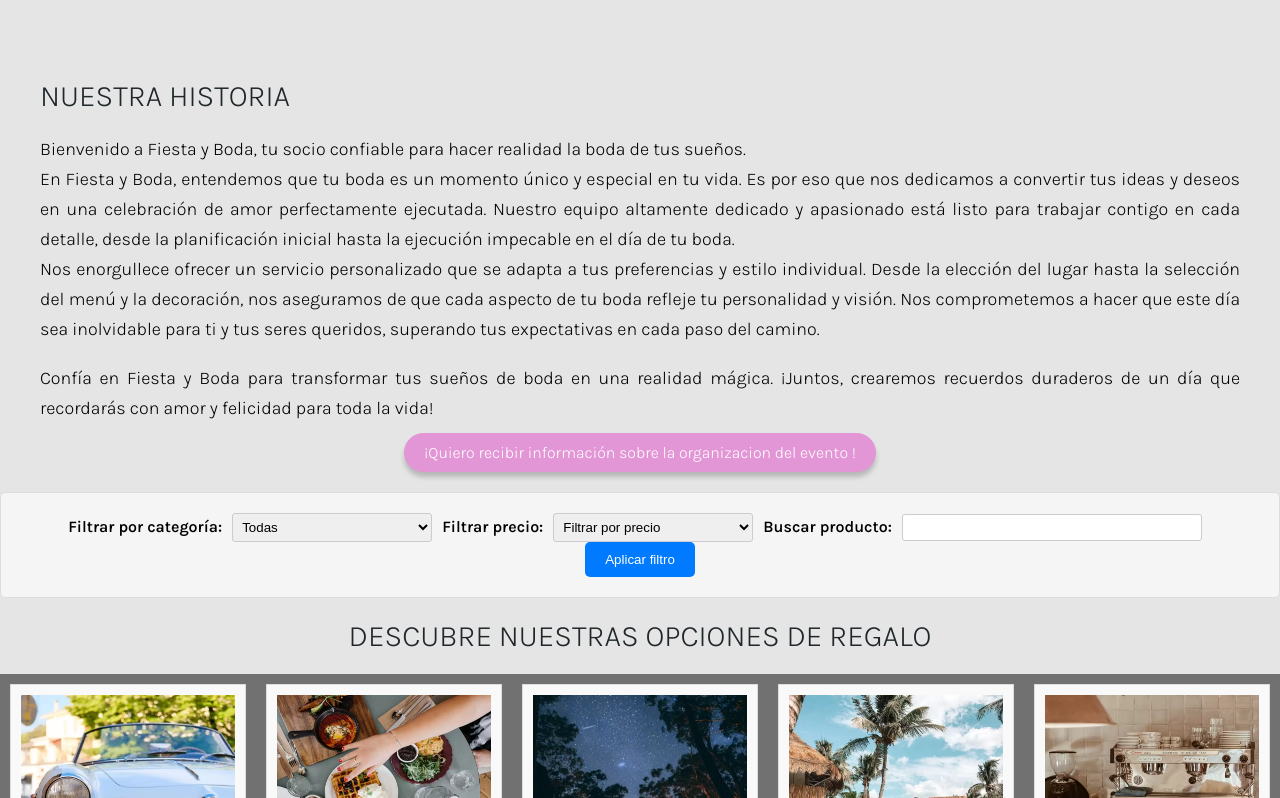
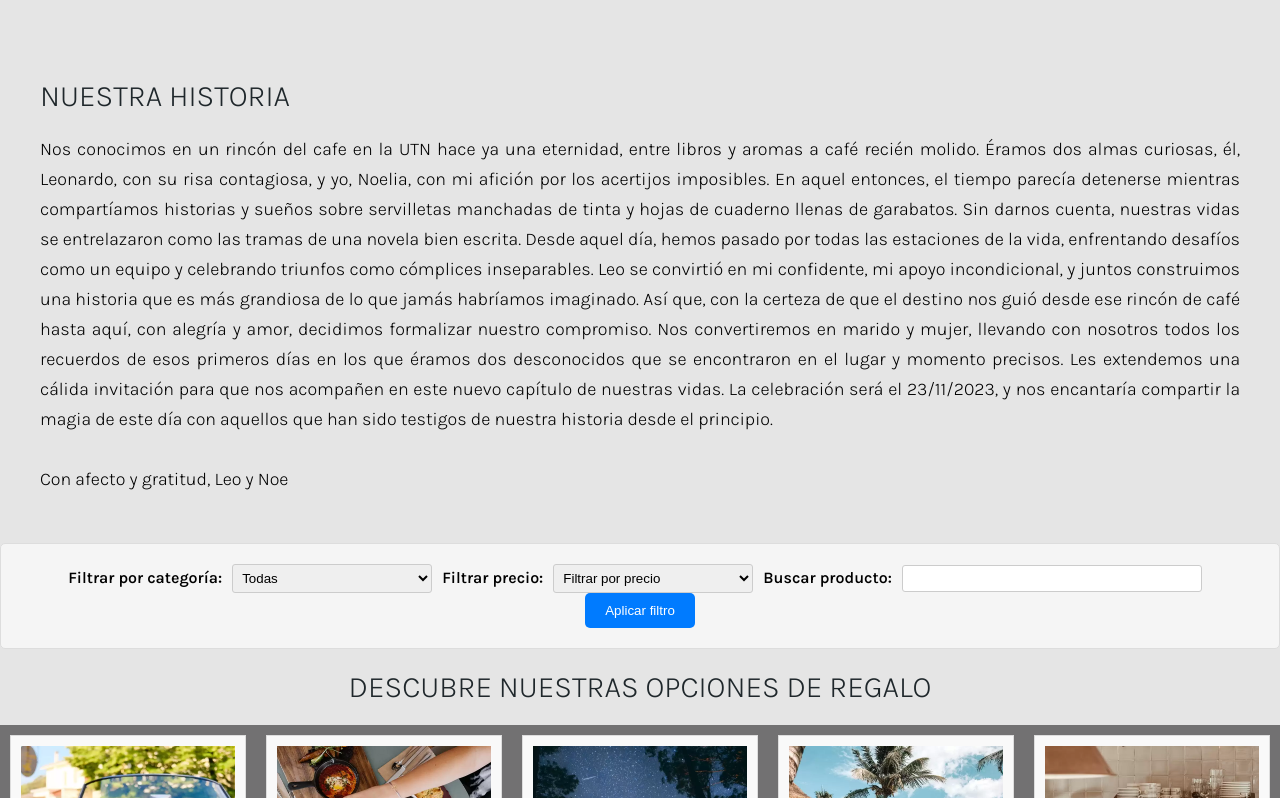
Before and after one commit to facundoAlvarez1/tpFinalAngular, an Angular app: page / in a window 1280 px wide. Shown: the part 802-1600 px from the top of the page. Built offline with nearby package versions, Linux system fonts and the light colour scheme.

Commit message:
Correcciones varias

```diff
--- a/src/app/app.component.html
+++ b/src/app/app.component.html
@@ -32,34 +32,48 @@
 
 
         <div id="sobre-mi" class="section">
-            <!-- Contenido de la sección "Sobre mi & FAQ's" -->
             <section class="secciones-principales" id="sobre-mi">
                 <h2 class="subtitulos">Nuestra Historia</h2>
                 <div id="contenedor-sobre-mi">
                     <div id="parrafos-sobre-mi">
-                        <p>Bienvenido a Fiesta y Boda, tu socio confiable para hacer realidad la boda de tus sueños.</p>
-                        <p>En Fiesta y Boda, entendemos que tu boda es un momento único y especial en tu vida. Es por
-                            eso que nos dedicamos a convertir tus ideas y deseos en una celebración de amor
-                            perfectamente ejecutada. Nuestro equipo altamente dedicado y apasionado está listo para
-                            trabajar contigo en cada detalle, desde la planificación inicial hasta la ejecución
-                            impecable en el día de tu boda.</p>
-                        <p>Nos enorgullece ofrecer un servicio personalizado que se adapta a tus preferencias y estilo
-                            individual. Desde la elección del lugar hasta la selección del menú y la decoración, nos
-                            aseguramos de que cada aspecto de tu boda refleje tu personalidad y visión. Nos
-                            comprometemos a hacer que este día sea inolvidable para ti y tus seres queridos, superando
-                            tus expectativas en cada paso del camino.</p>
+                        <p>Nos conocimos en un rincón del cafe en la UTN hace ya una eternidad, entre libros y aromas
+                            a café recién molido. Éramos dos almas curiosas, él, Leonardo, con su risa contagiosa, y yo,
+                            Noelia, con mi afición por los acertijos imposibles.
+
+                            En aquel entonces, el tiempo parecía detenerse mientras compartíamos historias y sueños
+                            sobre servilletas manchadas de tinta y hojas de cuaderno llenas de garabatos. Sin darnos
+                            cuenta, nuestras vidas se entrelazaron como las tramas de una novela bien escrita.
+
+                            Desde aquel día, hemos pasado por todas las estaciones de la vida, enfrentando desafíos como
+                            un equipo y celebrando triunfos como cómplices inseparables. Leo se convirtió en mi
+                            confidente, mi apoyo incondicional, y juntos construimos una historia que es más grandiosa
+                            de lo que jamás habríamos imaginado.
+
+                            Así que, con la certeza de que el destino nos guió desde ese rincón de café hasta aquí, con
+                            alegría y amor, decidimos formalizar nuestro compromiso. Nos convertiremos en marido y
+                            mujer, llevando con nosotros todos los recuerdos de esos primeros días en los que éramos dos
+                            desconocidos que se encontraron en el lugar y momento precisos.
+
+                            Les extendemos una cálida invitación para que nos acompañen en este nuevo capítulo de
+                            nuestras vidas. La celebración será el 23/11/2023, y nos encantaría compartir la magia de
+                            este
+                            día con aquellos que han sido testigos de nuestra historia desde el principio.
+                            <br><br>
+                            Con afecto y gratitud,
+                            Leo y Noe
+                        </p>
+
                         <br>
-                        <p>Confía en Fiesta y Boda para transformar tus sueños de boda en una realidad mágica.
-                            ¡Juntos, crearemos recuerdos duraderos de un día que recordarás con amor y felicidad para
-                            toda la vida!</p>
+
                     </div>
-                    <a id="boton-contacto-talleres" href="#contacto">¡Quiero recibir información sobre la organizacion
-                        del evento !</a>
                 </div>
+
             </section>
-            <app-filter></app-filter><!-- Componente filter-->
+            <app-filter></app-filter>
 
-       <app-carrito></app-carrito>
+            <app-carrito></app-carrito>
+
+
             <section class="secciones-principales" id="faqs">
                 <h2 class="subtitulos">Preguntas frecuentes</h2>
                 <div class="accordion">
@@ -74,8 +88,8 @@
                     </div>
                 </div>
             </section>
-            <section class="secciones-principales" id="facebook-embebido">
-                <div id="contenedor-fb-posts">
+            <section class="secciones-principales">
+                <div>
                     <iframe style="border-radius:12px"
                         src="https://open.spotify.com/embed/playlist/2eax66N3ReK07ITlmKV39J?utm_source=generator"
                         width="100%" height="352" frameBorder="0" allowfullscreen=""
@@ -86,8 +100,8 @@
         </div>
 
         <div id="contacto" class="section">
-            <!-- Contenido de la sección "Contacto" -->
-            <h1 class='subtitulos' id="titulo-contacto">¡Creemos juntos tu siguiente Boda!</h1>
+
+            <h1 class='subtitulos' id="titulo-contacto">¡Te esperamos para compartir nuestro gran momento!</h1>
             <div id="datos-adicionales-contacto">
                 <div class="datos-contacto-clasicos">
                     <p>Salon Mar del Plata(Buenos Aires)</p>
@@ -108,7 +122,7 @@
                     <p>Seguinos en redes sociales para descubrir nuestros proximos eventos y conocer las novedades:</p>
                     <div>
                         <i class="fab fa-instagram icono-contacto"></i>
-                        <p>@Fiesta.Boda/p>
+                        <p>@Fiesta.Boda</p>
                     </div>
                     <div>
                         <i class="fab fa-facebook icono-contacto"></i>
@@ -117,41 +131,46 @@
                 </div>
             </div>
 
-            <div id="contenedor-secciones-contacto" class="d-flex justify-content-center align-items-center">
+            <div id="contenedor-secciones-contacto" >
                 <section id="Confirmación" class="container">
-                    <form (ngSubmit)="onSubmit()" #formularioContacto ="ngForm" name="formulario-contacto-vickys-art"
+                    <form (ngSubmit)="onSubmit()" #formularioContacto="ngForm"
                         method="post">
                         <div class="row">
                             <div class="col-12">
                                 <div class="mb-3">
                                     <label for="nombre" class="form-label">Nombre</label>
-                                    <input type="text" class="form-control" id="nombre" name="nombre" [(ngModel)]="formValue.nombre"
-                                        pattern="[a-zA-Z ]*" title="Utiliza únicamente caracteres alfabéticos" required>
+                                    <input type="text" class="form-control" id="nombre" name="nombre"
+                                        [(ngModel)]="formValue.nombre" pattern="[a-zA-Z ]*"
+                                        title="Utiliza únicamente caracteres alfabéticos" required>
                                 </div>
                             </div>
                             <div class="col-12">
                                 <div class="mb-3">
                                     <label for="apellido" class="form-label">Apellido</label>
-                                    <input type="text" class="form-control" id="apellido" name="apellido" [(ngModel)]="formValue.apellido"
-                                        pattern="[a-zA-Z ]*" title="Utiliza únicamente caracteres alfabéticos" required>
+                                    <input type="text" class="form-control" id="apellido" name="apellido"
+                                        [(ngModel)]="formValue.apellido" pattern="[a-zA-Z ]*"
+                                        title="Utiliza únicamente caracteres alfabéticos" required>
                                 </div>
                             </div>
                             <div class="col-12">
                                 <div class="mb-3">
                                     <label for="email" class="form-label">Correo electrónico</label>
-                                    <input type="email" class="form-control" id="email" name="email" [(ngModel)]="formValue.email">
+                                    <input type="email" class="form-control" id="email" name="email"
+                                        [(ngModel)]="formValue.email">
                                 </div>
                             </div>
                             <div class="col-12">
                                 <div class="mb-3">
                                     <label for="telefono" class="form-label">Teléfono (opcional)</label>
-                                    <input type="tel" class="form-control" id="telefono" name="telefono" [(ngModel)]="formValue.telefono">
+                                    <input type="tel" class="form-control" id="telefono" name="telefono"
+                                        [(ngModel)]="formValue.telefono">
                                 </div>
                             </div>
                             <div class="col-12">
                                 <div class="mb-3">
                                     <label for="cantidad" class="form-label">Cantidad de integrantes</label>
-                                    <input type="text" class="form-control" id="cantidad" name="cantidad" [(ngModel)]="formValue.cantidad">
+                                    <input type="text" class="form-control" id="cantidad" name="cantidad"
+                                        [(ngModel)]="formValue.cantidad">
                                 </div>
                             </div>
                             <div class="col-12">
@@ -175,11 +194,7 @@
         <img class="logo-footer" src="assets/images/imagenPresentacion.jpg" alt="logo-redondo">
         <nav class="footer-menu">
         </nav>
-        <div class="footer-social-media ">
-            <a href="https://www.instagram.com/facu.alvarez4/"><i id="instagram" class="fab fa-instagram "></i></a>
-            <a href="https://www.facebook.com/vickysart.21"><i id="facebook" class="fab fa-facebook "></i></a>
-            <a href="https://wa.me/5491155555555"><i id="whatsapp" class="fab fa-whatsapp "></i></a>
-        </div>
+
         <div class="footer-contacto ">
             <div><i class="fas fa-envelope "></i>
                 <p>Fiesta.boda@gmail.com</p>
@@ -191,9 +206,6 @@
         </div>
         <div id="firma">
             <p>Hecho con un gran equipo</p>
-            <a href="https://github.com/Solcii"><i id="github" class="fab fa-github"></i></a>
-            <a href="https://www.linkedin.com/in/sol-micaela-potschka-506713130/"><i id="linkedin"
-                    class="fab fa-linkedin"></i></a>
         </div>
     </footer>
 </body>
--- a/src/app/carrito/carrito.component.ts
+++ b/src/app/carrito/carrito.component.ts
@@ -1,5 +1,5 @@
 import { Component } from '@angular/core';
-import { CarritoService } from '../carrito/carrito.service';
+import { CarritoService } from './carrito.service';
 import { Producto } from '../product.service';
 
 @Component({
--- a/src/app/header/header.component.html
+++ b/src/app/header/header.component.html
@@ -6,8 +6,8 @@
         </div>
         <ul class="nav-menu">
             <li class="nav-menu-item"><a class="nav-menu-link" href="#inicio">Inicio</a></li>
+            <li class="nav-menu-item"><a class="nav-menu-link" href="#sobre-mi">Nuestra Historia</a></li>
             <li class="nav-menu-item"><a class="nav-menu-link" href="#productos">Regalos</a></li>
-            <li class="nav-menu-item"><a class="nav-menu-link" href="#sobre-mi">Nuestra Historia</a></li>
             <li class="nav-menu-item"><a class="nav-menu-link" href="#contacto">Contacto</a></li>
             <li class="nav-menu-item"><a class="nav-menu-link" href="#Confirmación">Confirmación</a></li>
         </ul>
```
Also changed, not shown: invitados.json (+16 -0 lines), nombre_del_archivo.json (added, +19 -0 lines).
